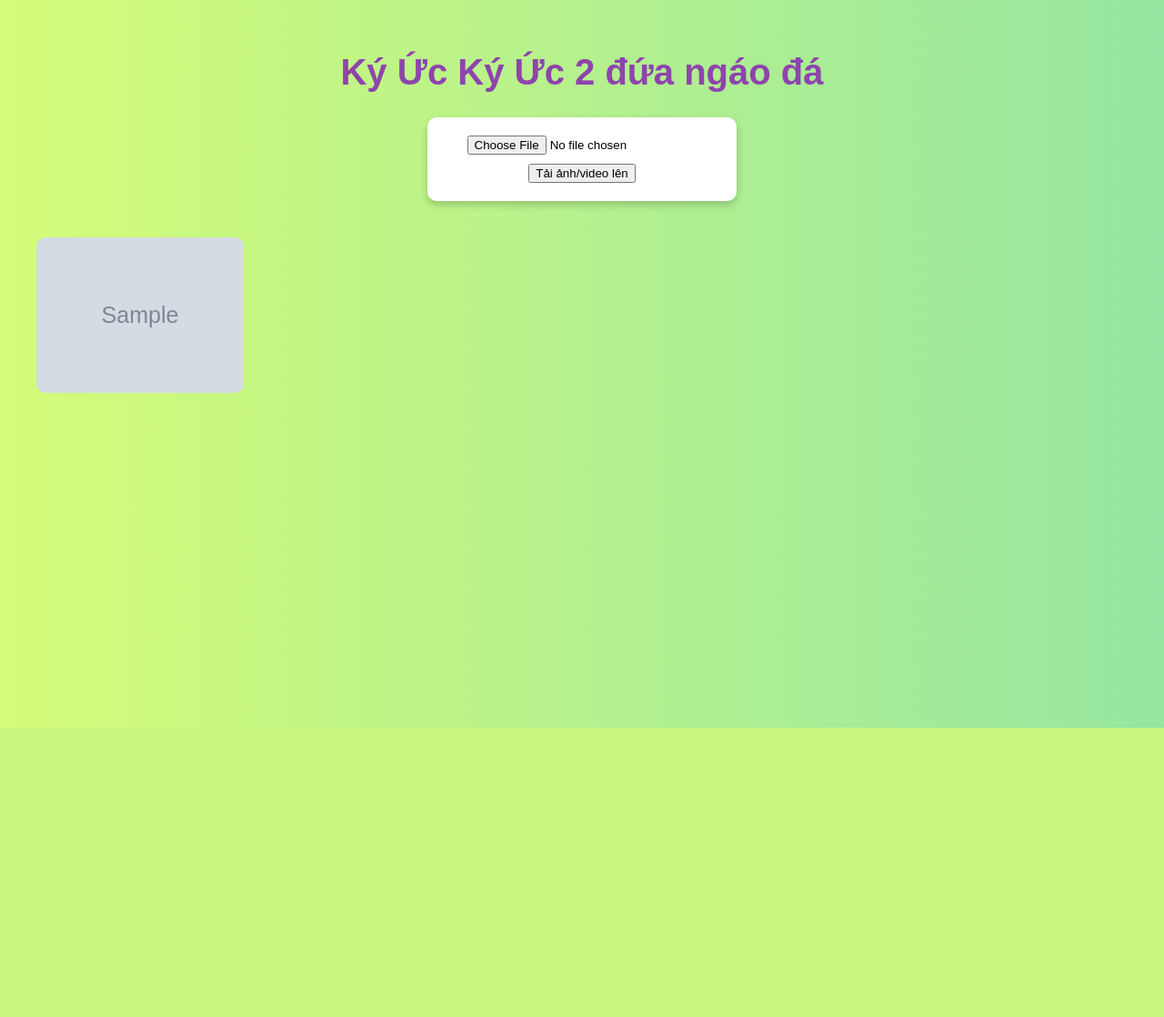
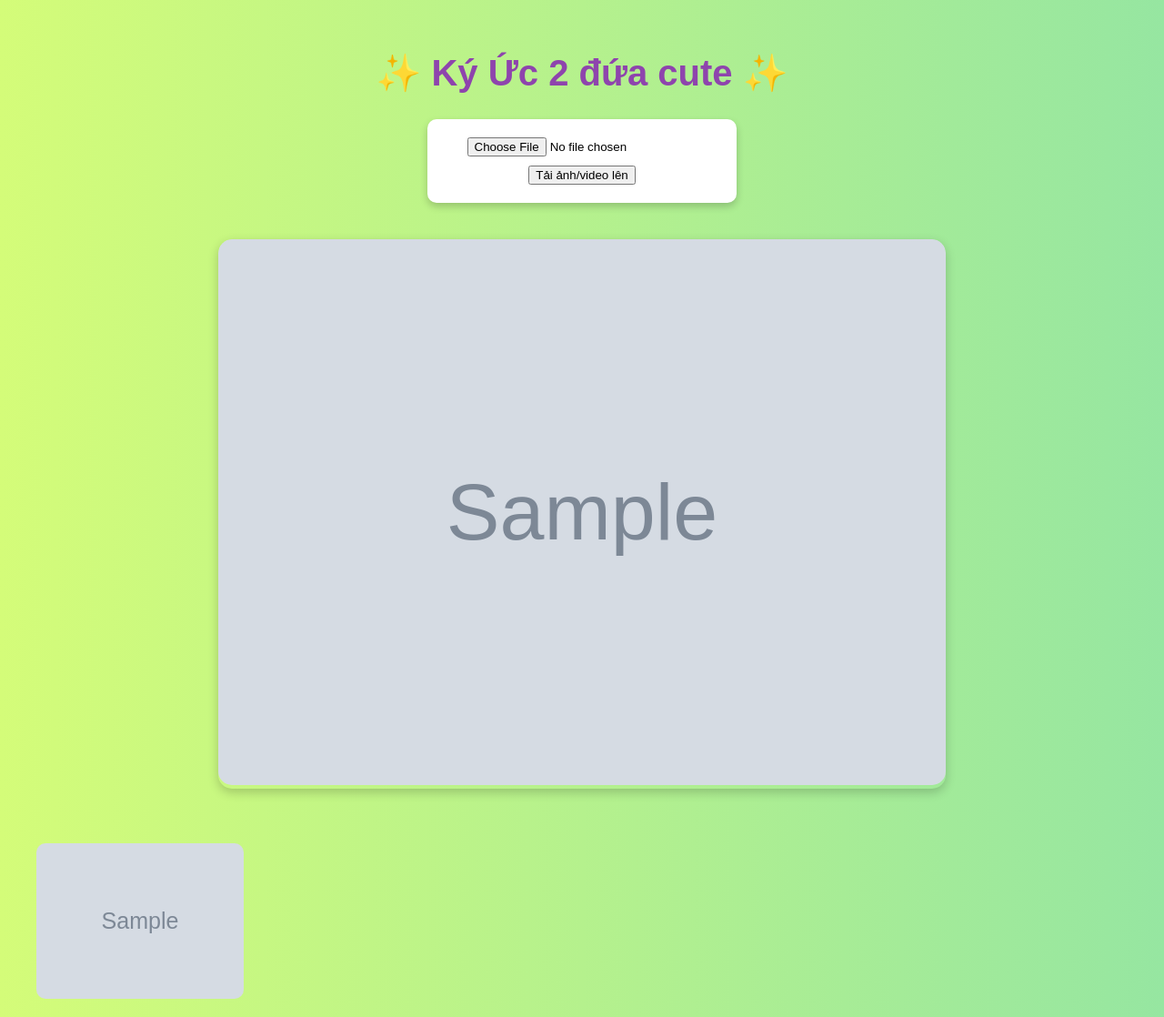
Before and after one commit to anhtiendzc/ki-uc-2-dua, a Flask app: template kiucchungminh/templates/index.html in a window 1280 px wide. Shown: the whole page at 91% size. Before the commit the page ends 800 px from the top, so only its background shows below. Run offline with Flask 3, Linux system fonts and the light colour scheme; the template is opened without the code that fills it: most values are stand-ins (such as "Sample title", 1, 10 or a date in 2020); grey boxes marked "Sample" are stand-in pictures.

Commit message:
Update index.html

```diff
--- a/kiucchungminh/templates/index.html
+++ b/kiucchungminh/templates/index.html
@@ -1,10 +1,10 @@
-
 <!DOCTYPE html>
 <html lang="vi">
 <head>
   <meta charset="UTF-8">
-  <title>Ký Ức 2 đứa ngáo đá</title>
+  <title>✨ Ký Ức 2 đứa cute ✨</title>
   <link rel="stylesheet" href="{{ url_for('static', filename='css/style.css') }}">
+  <link rel="stylesheet" href="https://cdn.jsdelivr.net/npm/swiper@10/swiper-bundle.min.css" />
   <style>
     body {
       font-family: Arial, sans-serif;
@@ -28,6 +28,18 @@
     .upload-form input[type="file"] {
       margin-bottom: 10px;
     }
+
+    /* Swiper Slider */
+    .swiper {
+      width: 100%;
+      max-width: 800px;
+      margin: 40px auto;
+    }
+    .swiper-slide img, .swiper-slide video {
+      width: 100%;
+      border-radius: 15px;
+    }
+
     .gallery {
       display: grid;
       grid-template-columns: repeat(auto-fill, minmax(200px, 1fr));
@@ -36,6 +48,7 @@
       max-width: 1200px;
       margin: auto;
     }
+
     .gallery img, .gallery video {
       width: 100%;
       height: auto;
@@ -43,11 +56,11 @@
       border-radius: 10px;
       transition: transform 0.3s;
     }
+
     .gallery img:hover, .gallery video:hover {
       transform: scale(1.05);
     }
 
-    /* Modal */
     .modal {
       display: none;
       position: fixed;
@@ -58,14 +71,17 @@
       justify-content: center;
       align-items: center;
     }
+
     .modal-content {
       max-width: 90%;
       max-height: 90%;
     }
+
     .modal video, .modal img {
       width: 100%;
       height: auto;
     }
+
     .close {
       position: absolute;
       top: 20px;
@@ -77,32 +93,64 @@
   </style>
 </head>
 <body>
-  <h1>Ký Ức Ký Ức 2 đứa ngáo đá</h1>
+  <h1>✨ Ký Ức 2 đứa cute ✨</h1>
 
   <div class="upload-form">
-    <form method="POST" enctype="multipart/form-data">
-      <input type="file" name="file" required><br>
+    <form method="POST" action="/upload" enctype="multipart/form-data">
+      <input type="file" name="image" accept="image/*,video/*" required><br>
       <button type="submit">Tải ảnh/video lên</button>
     </form>
   </div>
 
+  <!-- Slider (hiển thị 5 ảnh đầu nếu có) -->
+  {% if image_urls %}
+  <div class="swiper">
+    <div class="swiper-wrapper">
+      {% for url in image_urls[:5] %}
+        <div class="swiper-slide">
+          {% if url.endswith('.mp4') %}
+            <video src="{{ url }}" controls muted></video>
+          {% else %}
+            <img src="{{ url }}" alt="Slide Image">
+          {% endif %}
+        </div>
+      {% endfor %}
+    </div>
+    <div class="swiper-pagination"></div>
+    <div class="swiper-button-prev"></div>
+    <div class="swiper-button-next"></div>
+  </div>
+  {% endif %}
+
+  <!-- Gallery -->
   <div class="gallery">
-    {% for file in files %}
-      {% if file.endswith('.jpg') or file.endswith('.png') or file.endswith('.jpeg') %}
-        <img src="{{ url_for('static', filename='uploads/' ~ file) }}" onclick="openModal(this.src, 'image')">
-      {% elif file.endswith('.mp4') %}
-        <video src="{{ url_for('static', filename='uploads/' ~ file) }}" controls muted onclick="openModal(this.src, 'video')"></video>
+    {% for url in image_urls %}
+      {% if url.endswith('.mp4') %}
+        <video src="{{ url }}" controls muted onclick="openModal(this.src, 'video')"></video>
+      {% else %}
+        <img src="{{ url }}" onclick="openModal(this.src, 'image')">
       {% endif %}
     {% endfor %}
   </div>
 
-  <!-- Modal để hiển thị ảnh/video lớn -->
+  <!-- Modal -->
   <div class="modal" id="myModal" onclick="closeModal()">
     <span class="close">&times;</span>
     <div class="modal-content" id="modalContent"></div>
   </div>
 
+  <!-- Scripts -->
+  <script src="https://cdn.jsdelivr.net/npm/swiper@10/swiper-bundle.min.js"></script>
   <script>
+    new Swiper('.swiper', {
+      loop: true,
+      pagination: { el: '.swiper-pagination', clickable: true },
+      navigation: {
+        nextEl: '.swiper-button-next',
+        prevEl: '.swiper-button-prev',
+      }
+    });
+
     function openModal(src, type) {
       const modal = document.getElementById("myModal");
       const content = document.getElementById("modalContent");
```
